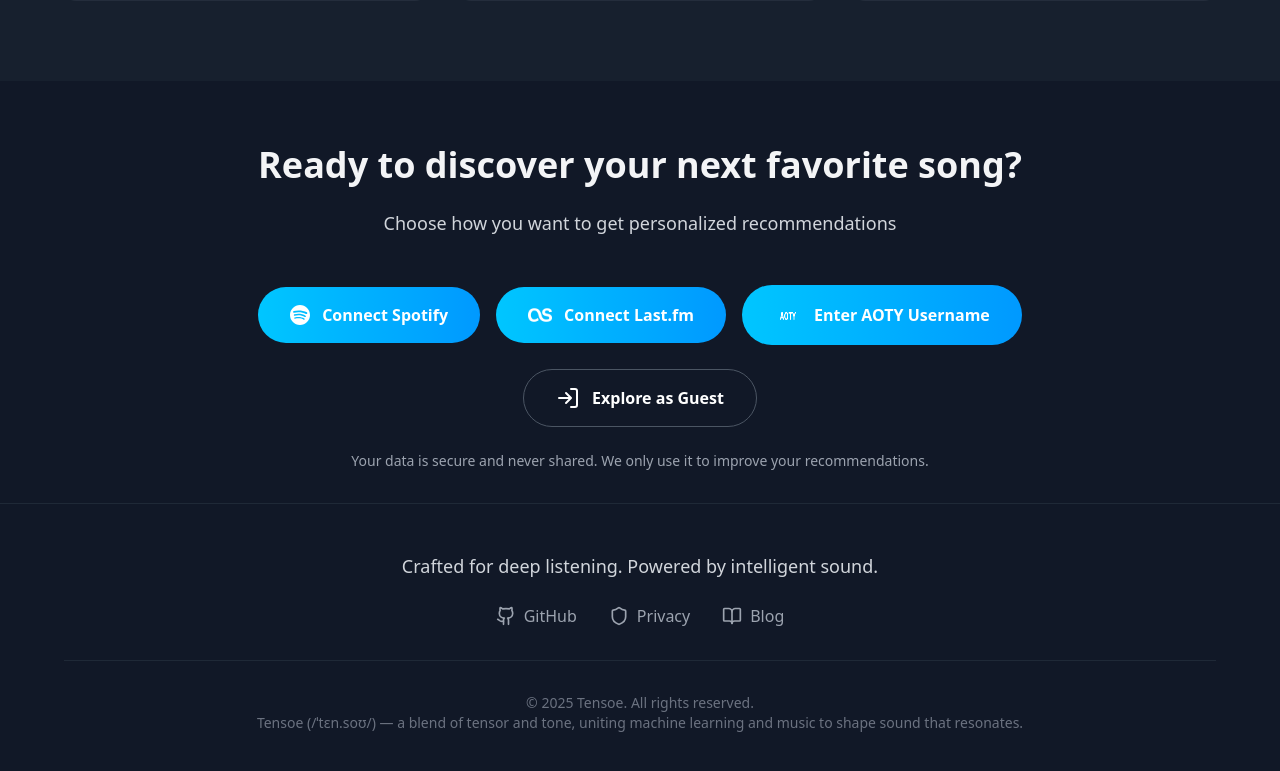
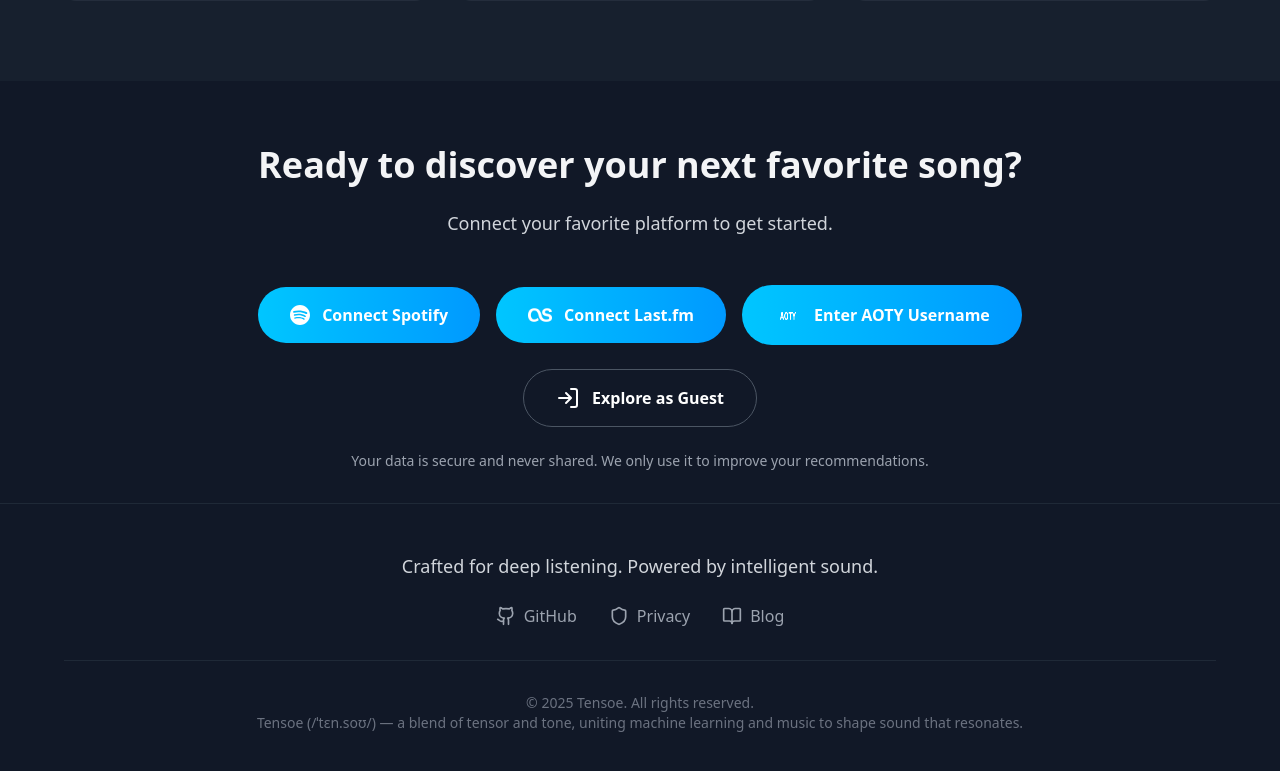
Before and after one commit to connergroth/Timbrality, a React (Vite) app in the folder frontend/: page / in a window 1280 px wide. Shown: the part 1371-2142 px from the top of the page. Built offline with nearby package versions, Linux system fonts and the light colour scheme.

Commit message:
updated tagline

```diff
--- a/frontend/src/components/TryItNow.tsx
+++ b/frontend/src/components/TryItNow.tsx
@@ -10,7 +10,7 @@
           Ready to discover your next favorite song?
         </h2>
         <p className="text-lg text-gray-300 mb-12 max-w-2xl mx-auto scroll-fade-up scroll-delay-100">
-          Choose how you want to get personalized recommendations
+          Connect your favorite platform to get started.
         </p>
         <div className="flex flex-col gap-6">
           <div className="flex flex-col sm:flex-row gap-4 justify-center items-center scroll-fade-up scroll-delay-200">
```
